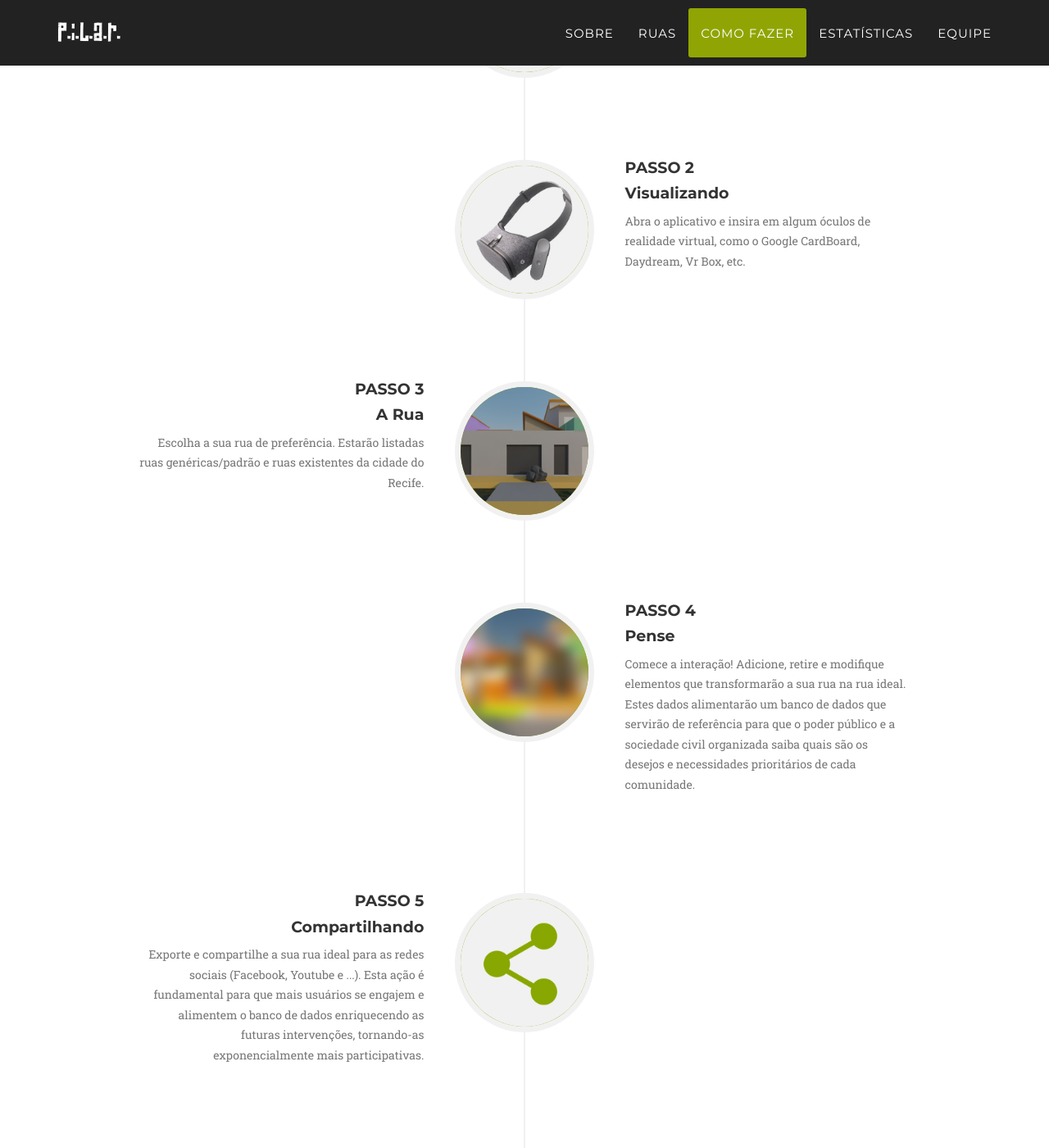
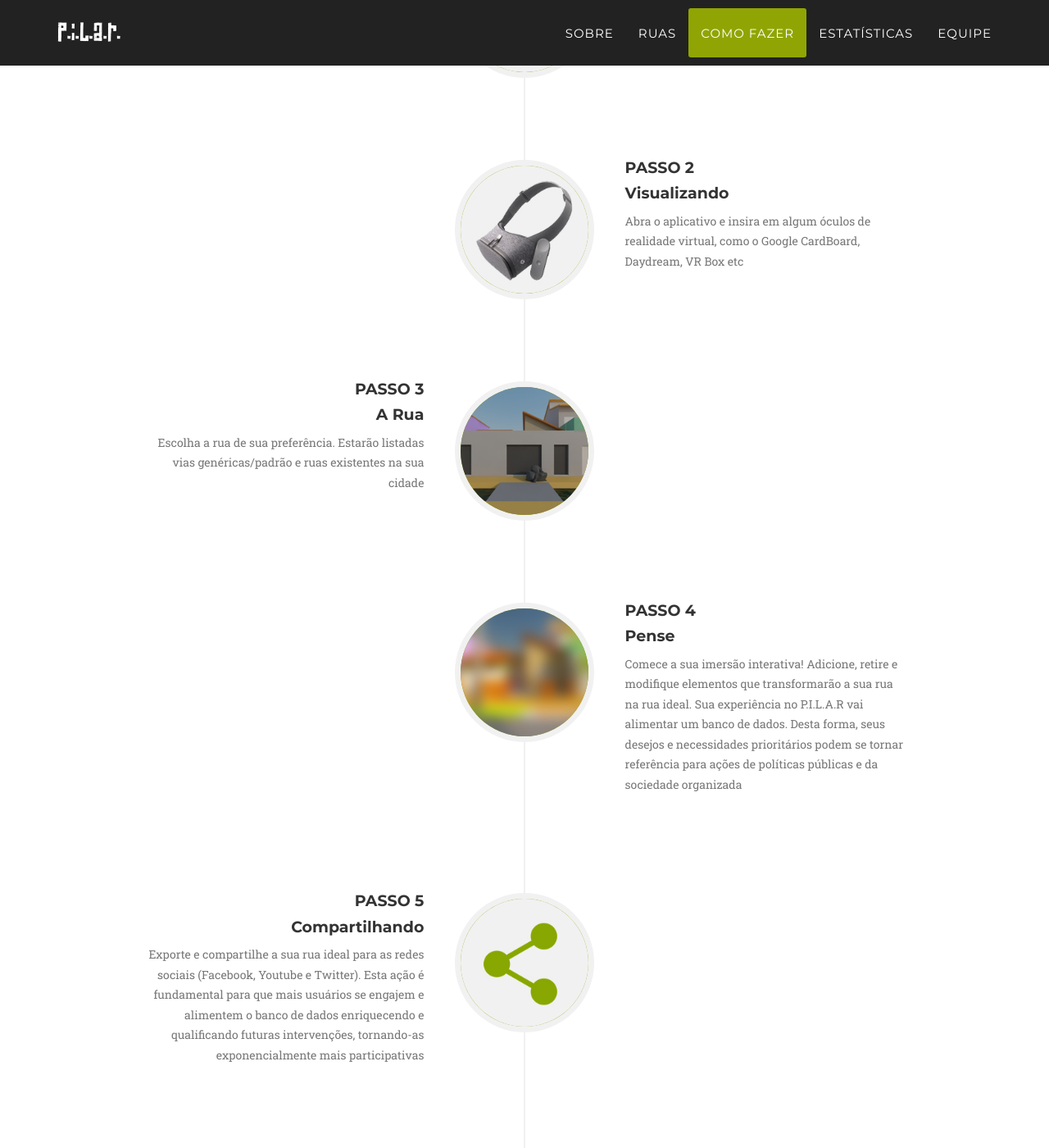
Before and after one commit to pilarvr/site, a Jekyll site: the page built from index.html, in a window 1280 px wide and 1400 px high, scrolled down 3463 px. Shown: the whole window at 82% size. Built offline with Jekyll 4.4.1, drawn with Linux system fonts in a browser that asks for light colours; some web fonts are replaced; some of the changed text lies outside the part shown.

Commit message:
Update texts

```diff
--- a/_includes/clients.html
+++ b/_includes/clients.html
@@ -1,25 +1,20 @@
 <!-- Clients Aside -->
-    <aside class="clients">
+    <aside class="clients bg-light-gray">
         <div class="container">
             <div class="row">
-                <div class="col-md-3 col-sm-6">
+                <div class="col-lg-12 text-center">
+                    <p class="section-subheading text-muted"><br><br>Projeto resultante do Hackthon de Realidade Virtual da Qualcomm com o Porto Digital, realizado no L.O.U.Co</p>
+                </div>
+            </div>
+            <div class="row">
+                <div class="col-md-3 col-md-offset-3 col-sm-6">
                     <a href="#">
-                        <img src="img/logos/envato.jpg" class="img-responsive img-centered" alt="">
+                        <img src="img/logos/qualcomm-logo.png" class="img-responsive img-centered" alt="">
                     </a>
                 </div>
                 <div class="col-md-3 col-sm-6">
                     <a href="#">
-                        <img src="img/logos/designmodo.jpg" class="img-responsive img-centered" alt="">
-                    </a>
-                </div>
-                <div class="col-md-3 col-sm-6">
-                    <a href="#">
-                        <img src="img/logos/themeforest.jpg" class="img-responsive img-centered" alt="">
-                    </a>
-                </div>
-                <div class="col-md-3 col-sm-6">
-                    <a href="#">
-                        <img src="img/logos/creative-market.jpg" class="img-responsive img-centered" alt="">
+                        <img src="img/logos/portodigital.png" class="img-responsive img-centered" alt="">
                     </a>
                 </div>
             </div>
--- a/_includes/footer.html
+++ b/_includes/footer.html
@@ -1,4 +1,4 @@
-  <footer class="bg-light-gray">
+  <footer>
         <div class="container">
             <div class="row">
                 <div class="col-md-4">
--- a/_includes/steps.html
+++ b/_includes/steps.html
@@ -20,7 +20,7 @@
                                     <h4 class="subheading">Iniciando</h4>
                                 </div>
                                 <div class="timeline-body">
-                                    <p class="text-muted">Baixe o APP "P.I.L.A.R." na Play Store e instale;</p>
+                                    <p class="text-muted">Baixe o APP "P.I.L.A.R." na Play Store e instale</p>
                                 </div>
                             </div>
                         </li>
@@ -34,7 +34,7 @@
                                     <h4 class="subheading">Visualizando</h4>
                                 </div>
                                 <div class="timeline-body">
-                                    <p class="text-muted">Abra o aplicativo e insira em algum óculos de realidade virtual, como o Google CardBoard, Daydream, Vr Box, etc.</p>
+                                    <p class="text-muted">Abra o aplicativo e insira em algum óculos de realidade virtual, como o Google CardBoard, Daydream, VR Box etc</p>
                                 </div>
                             </div>
                         </li>
@@ -48,7 +48,7 @@
                                     <h4 class="subheading">A Rua</h4>
                                 </div>
                                 <div class="timeline-body">
-                                    <p class="text-muted">Escolha a sua rua de preferência. Estarão listadas ruas genéricas/padrão e ruas existentes da cidade do Recife.</p>
+                                    <p class="text-muted">Escolha a rua de sua preferência. Estarão listadas vias genéricas/padrão e ruas existentes na sua cidade</p>
                                 </div>
                             </div>
                         </li>
@@ -62,7 +62,7 @@
                                     <h4 class="subheading">Pense</h4>
                                 </div>
                                 <div class="timeline-body">
-                                    <p class="text-muted">Comece a interação! Adicione, retire e modifique elementos que transformarão a sua rua na rua ideal. Estes dados alimentarão um banco de dados que servirão de referência para que o poder público e a sociedade civil organizada saiba quais são os desejos e necessidades prioritários de cada comunidade.</p>
+                                    <p class="text-muted">Comece a sua imersão interativa! Adicione, retire e modifique elementos que transformarão a sua rua na rua ideal. Sua experiência no P.I.L.A.R vai alimentar um banco de dados. Desta forma, seus desejos e necessidades prioritários podem se tornar referência para ações de políticas públicas e da sociedade organizada</p>
                                 </div>
                             </div>
                         </li>
@@ -76,7 +76,7 @@
                                     <h4 class="subheading">Compartilhando</h4>
                                 </div>
                                 <div class="timeline-body">
-                                    <p class="text-muted">Exporte e compartilhe a sua rua ideal para as redes sociais (Facebook,  Youtube e ...). Esta ação é fundamental para que mais usuários se engajem e alimentem o banco de dados enriquecendo as futuras intervenções, tornando-as exponencialmente mais participativas.</p>
+                                    <p class="text-muted">Exporte e compartilhe a sua rua ideal para as redes sociais (Facebook,  Youtube e Twitter). Esta ação é fundamental para que mais usuários se engajem e alimentem o banco de dados enriquecendo e qualificando futuras intervenções, tornando-as exponencialmente mais participativas</p>
                                 </div>
                             </div>
                         </li>
--- a/_layouts/default.html
+++ b/_layouts/default.html
@@ -12,6 +12,7 @@
     {% include steps.html %}
     {% include data.html %}
     {% include team.html %}
+    {% include clients.html %}
     {% include footer.html %}
     {% include modals.html %}
     {% include js.html %}
--- a/_posts/2017-10-21-project-1.markdown
+++ b/_posts/2017-10-22-project-3.markdown
@@ -1,7 +1,7 @@
 ---
 title: Antiga Rua
 layout: frame
-date: 2017-10-21
+date: 2017-10-22
 thumbnail: street-old.jpg
 frameurl: /antiga-rua
 ---
```
Also changed, not shown: img/logos/portodigital.png (added), img/logos/qualcomm-logo.png (added), img/portfolio/street-new-2.jpg.
